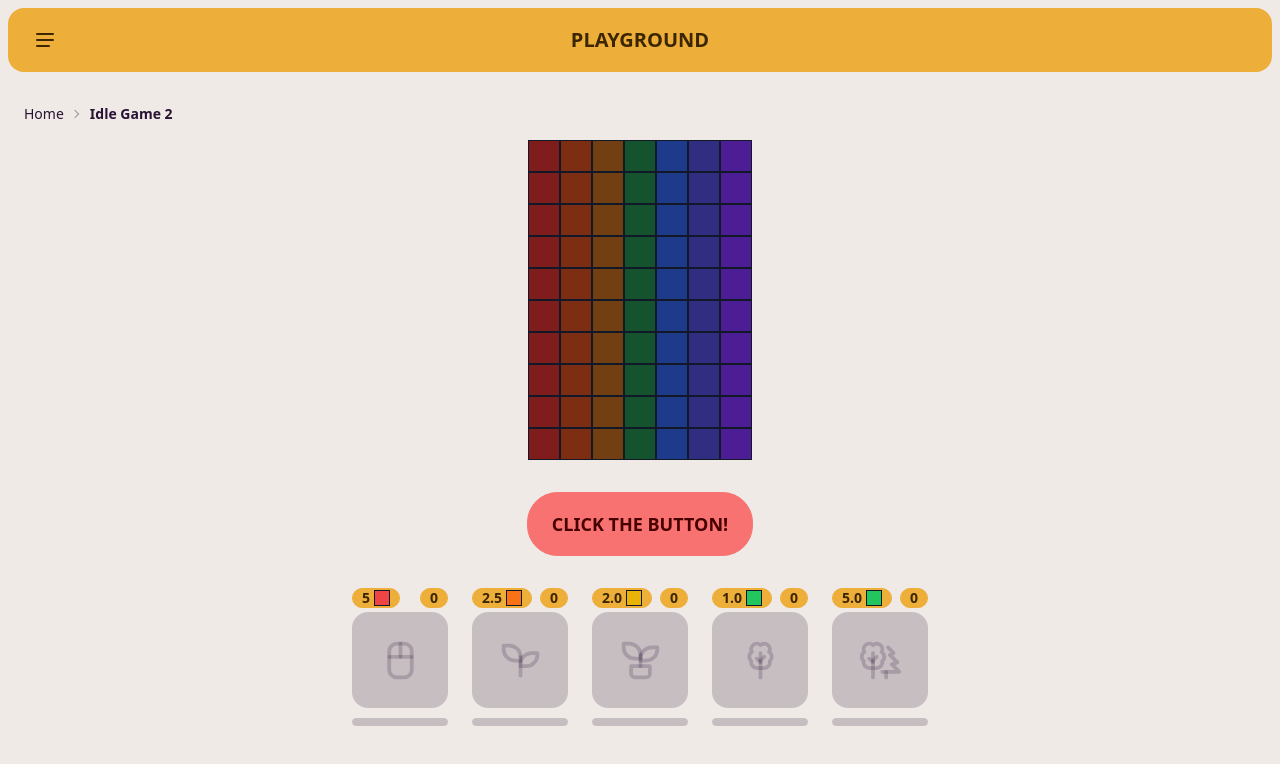
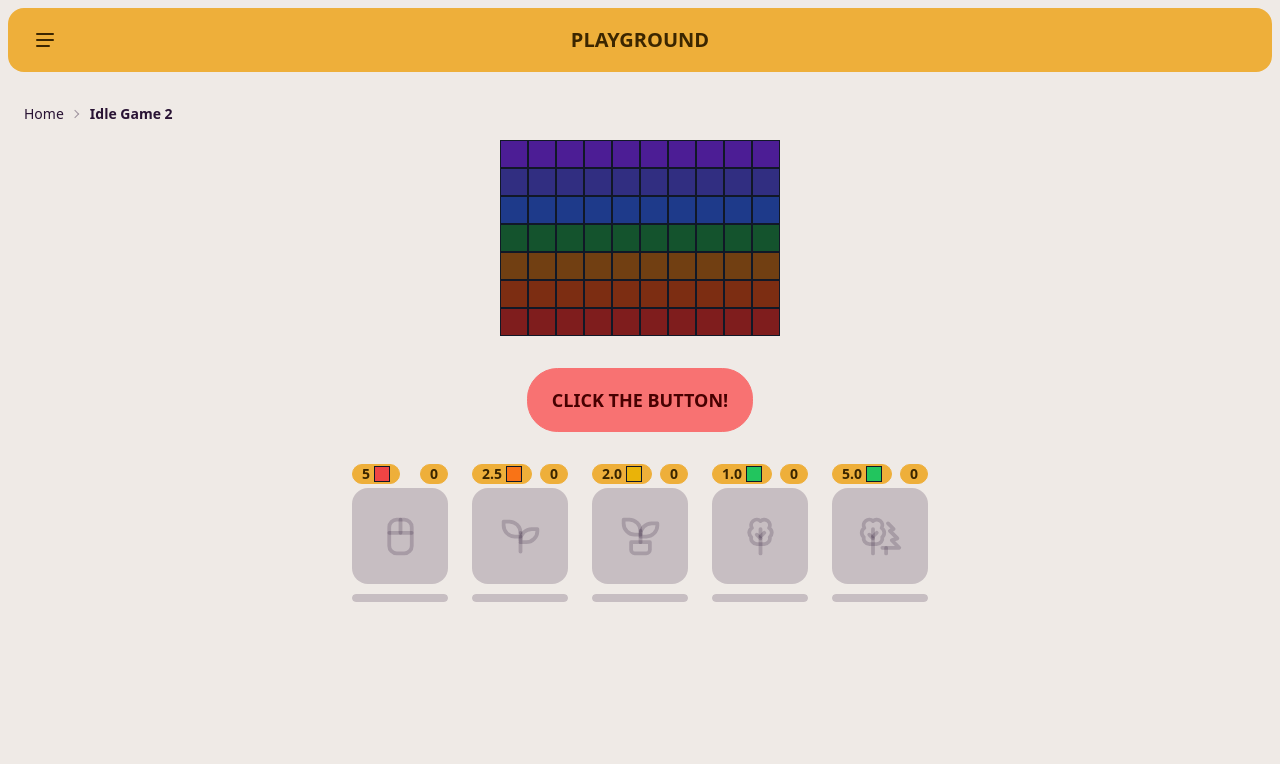
Before and after one commit to cakegod/svelte-kit-playground, a SvelteKit app: page /idle-game-2 in a window 1280 px wide. Shown: the top 764 px of the page. Built offline with nearby package versions, Linux system fonts and the light colour scheme.

Commit message:
style: change cells direction

```diff
--- a/src/routes/idle-game-2/Cells.svelte
+++ b/src/routes/idle-game-2/Cells.svelte
@@ -4,11 +4,11 @@
 	import { currency } from './store';
 </script>
 
-<div class="flex ">
+<div class="flex flex-col-reverse">
 	{#each CURRENCY_COLORS as { color, filled, empty }}
-		<div class="flex flex-col-reverse ">
+		<div class="flex">
 			{#each Array(10) as _, index}
-				<Cell color={index < Number($currency[color]) ? filled : empty} size="w-8 h-8" />
+				<Cell color={index < Number($currency[color]) ? filled : empty} size="w-7 h-7" />
 			{/each}
 		</div>
 	{/each}
```
